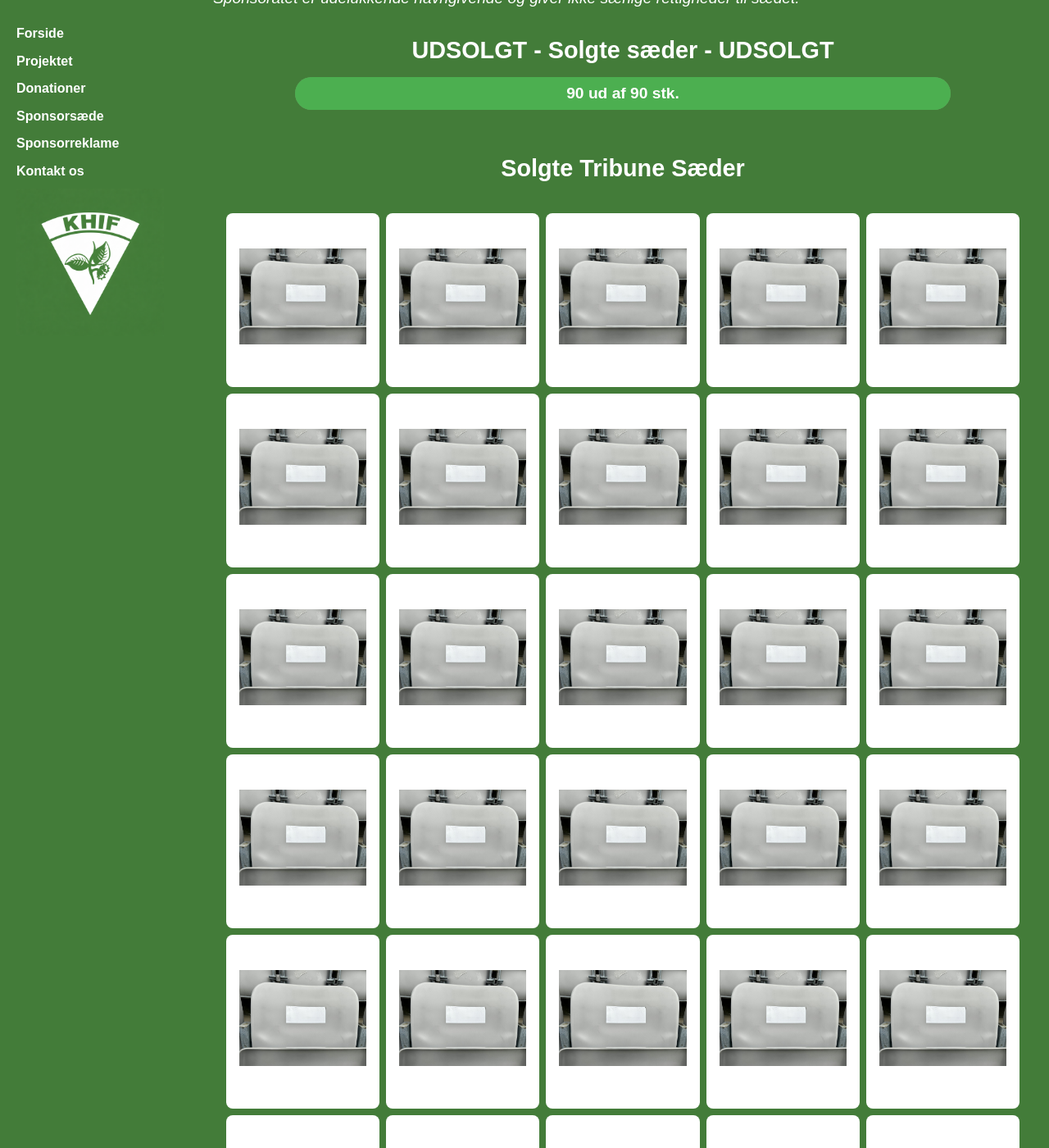
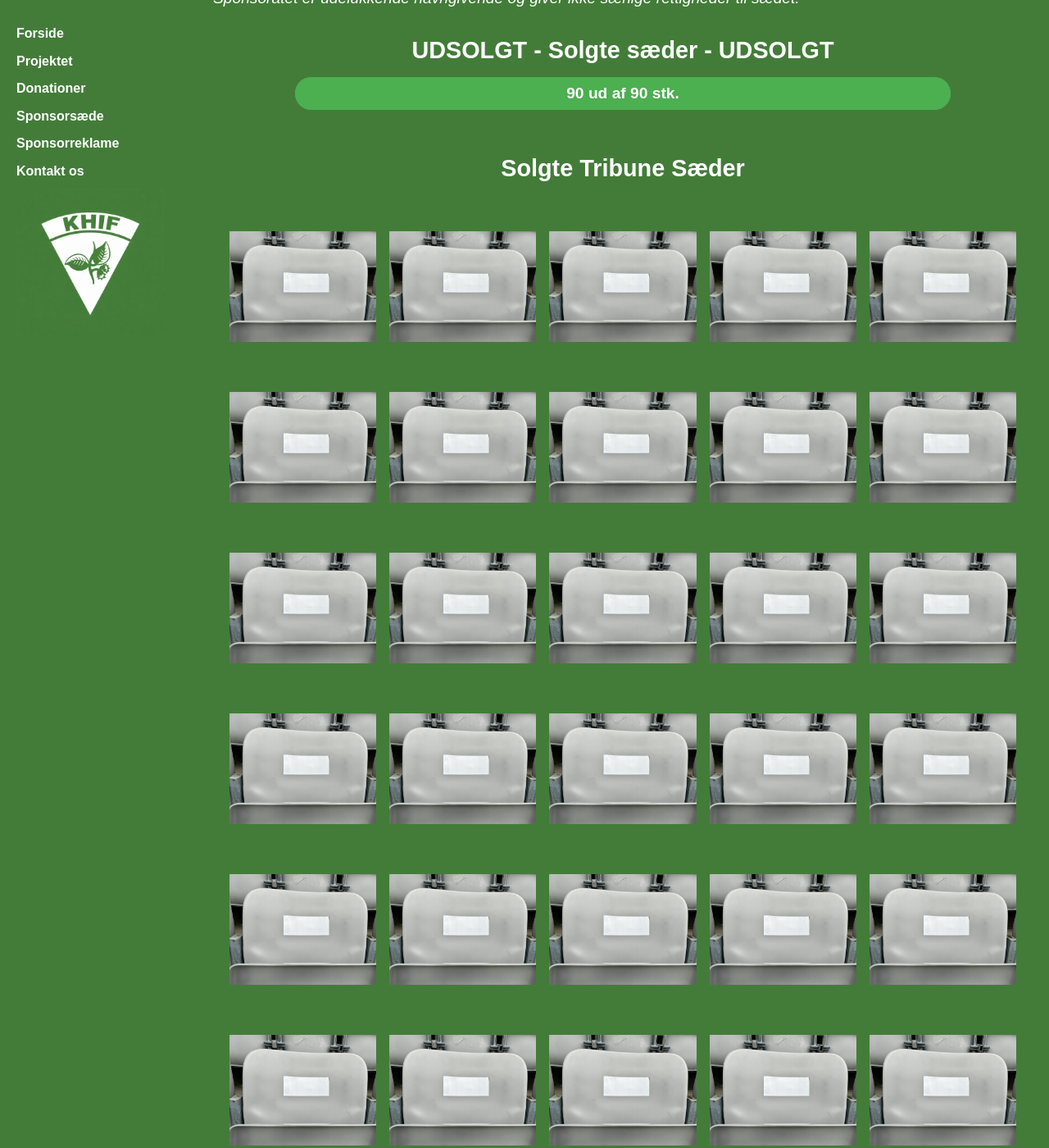
Before and after one commit to msj33/khif-tribune, a Jekyll site: the page built from seats.md, in a window 1280 px wide and 1400 px high, scrolled down 434 px. Shown: the whole window at 82% size. Built offline with Jekyll 4.4.1, drawn with Linux system fonts in a browser that asks for light colours.

Commit message:
Update default.html

```diff
--- a/_layouts/default.html
+++ b/_layouts/default.html
@@ -136,6 +136,23 @@
   text-align: center;
 }
 
+.seats-grid {
+  display: grid;
+  grid-template-columns: repeat(5, 1fr);
+  gap: 0.5rem; /* afstand mellem celler */
+}
+
+.seats-grid .sponsor-card {
+  padding: 0.25rem;   /* mindre padding end sponsorer */
+  text-align: center;
+  background: transparent; /* valgfrit */
+}
+
+.seats-grid .sponsor-card img {
+  width: 100%;
+  height: auto; /* eller fast højde hvis ønsket */
+}
+
     /* Tablet */
     @media (max-width: 900px) {
       .sponsor-grid {
```
